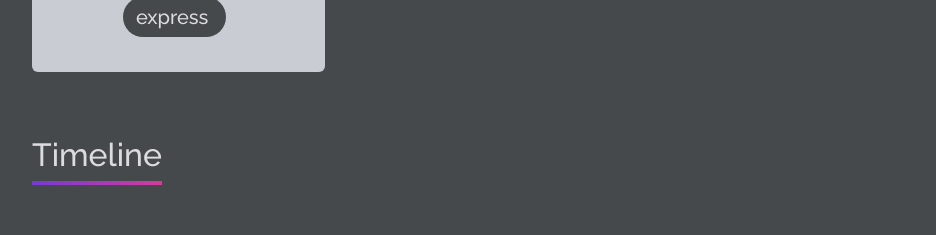
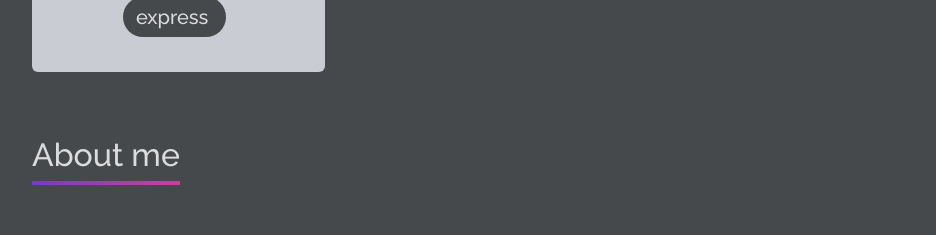
Before and after one commit to ScotDev/Personal-site, a React (Create React App) app: page / in a window 1280 px wide. Shown: the part 2380-2615 px from the top of the page, without its empty margins (136-1072 px from the left). Built offline with nearby package versions, Linux system fonts and the light colour scheme.

Commit message:
Updated colour vars, added content to timeline and cards

```diff
--- a/src/App.js
+++ b/src/App.js
@@ -16,7 +16,7 @@ function App() {
           <Showcase></Showcase>
           <div id="portfolio" className="section-heading">Projects</div>
           <Portfolio></Portfolio>
-          <div id="timeline" className="section-heading">Timeline</div>
+          <div id="timeline" className="section-heading">About me</div>
           <Timeline></Timeline>
           <div id="contact" className="section-heading">Contact</div>
           <Contact></Contact>
```
